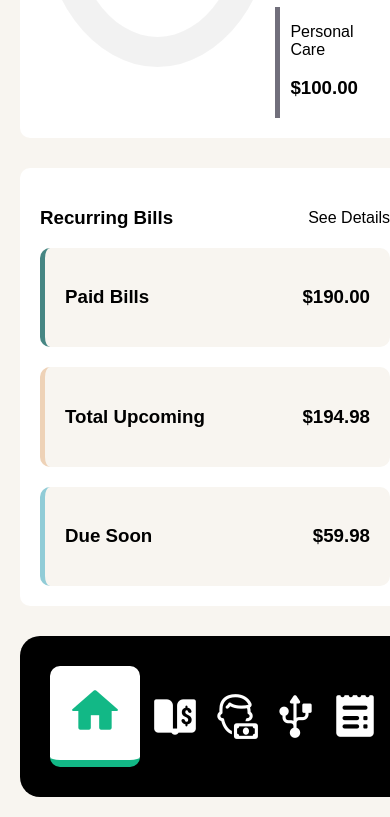
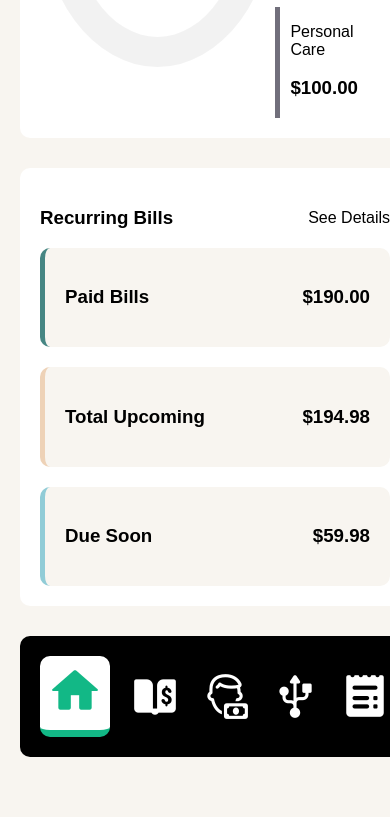
Before and after one commit to mikoooss/finance-website, a plain HTML site: page index.html in a window 390 px wide. Shown: the part 2058-2875 px from the top of the page. After the commit the page ends 2835 px from the top, so only its background shows below. Drawn offline with Linux system fonts and the light colour scheme.

Commit message:
second commit

```diff
--- a/index.html
+++ b/index.html
@@ -590,7 +590,7 @@
             position: absolute;
             position: fixed;
             top: 50%;
-            left: 310px;
+            left: 220px;
         }
         .rotate {
             transform: rotate(180deg);
@@ -602,8 +602,8 @@
                 width: auto;
                 display: flex;
                 flex-direction: row;
-                padding: 30px;
-                border-radius: 20px;
+                padding: 20px;
+                border-radius: 10px;
                 justify-content: space-between;
                 align-items: center;
                 background-color: black;
@@ -626,7 +626,7 @@
             }
             .hom {
                 background-color: white;
-                padding: 20px;
+                padding: 10px;
                 border-radius: 10px;
                 border-bottom: 7px solid rgb(18, 184, 134);
             }
```
